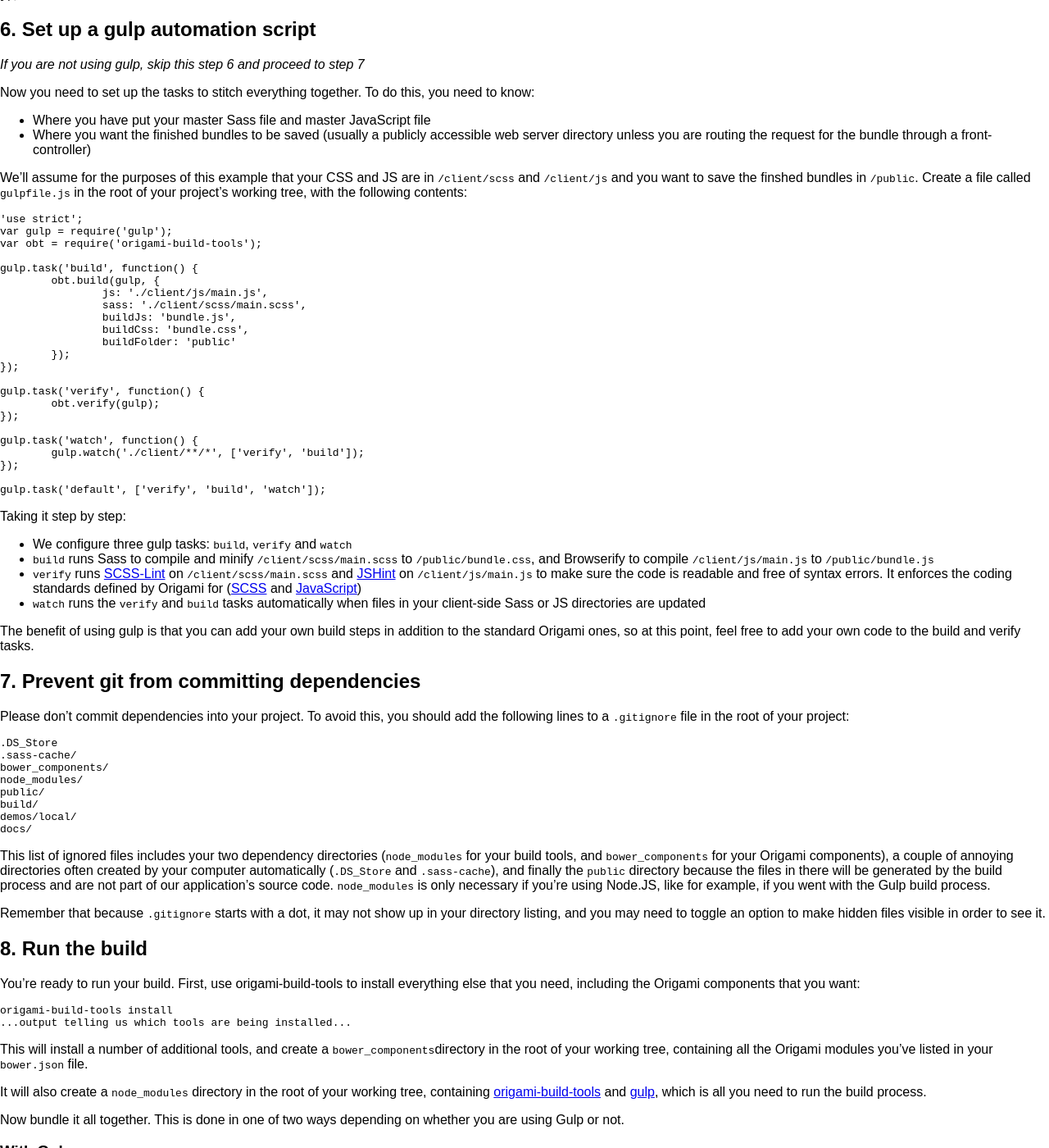
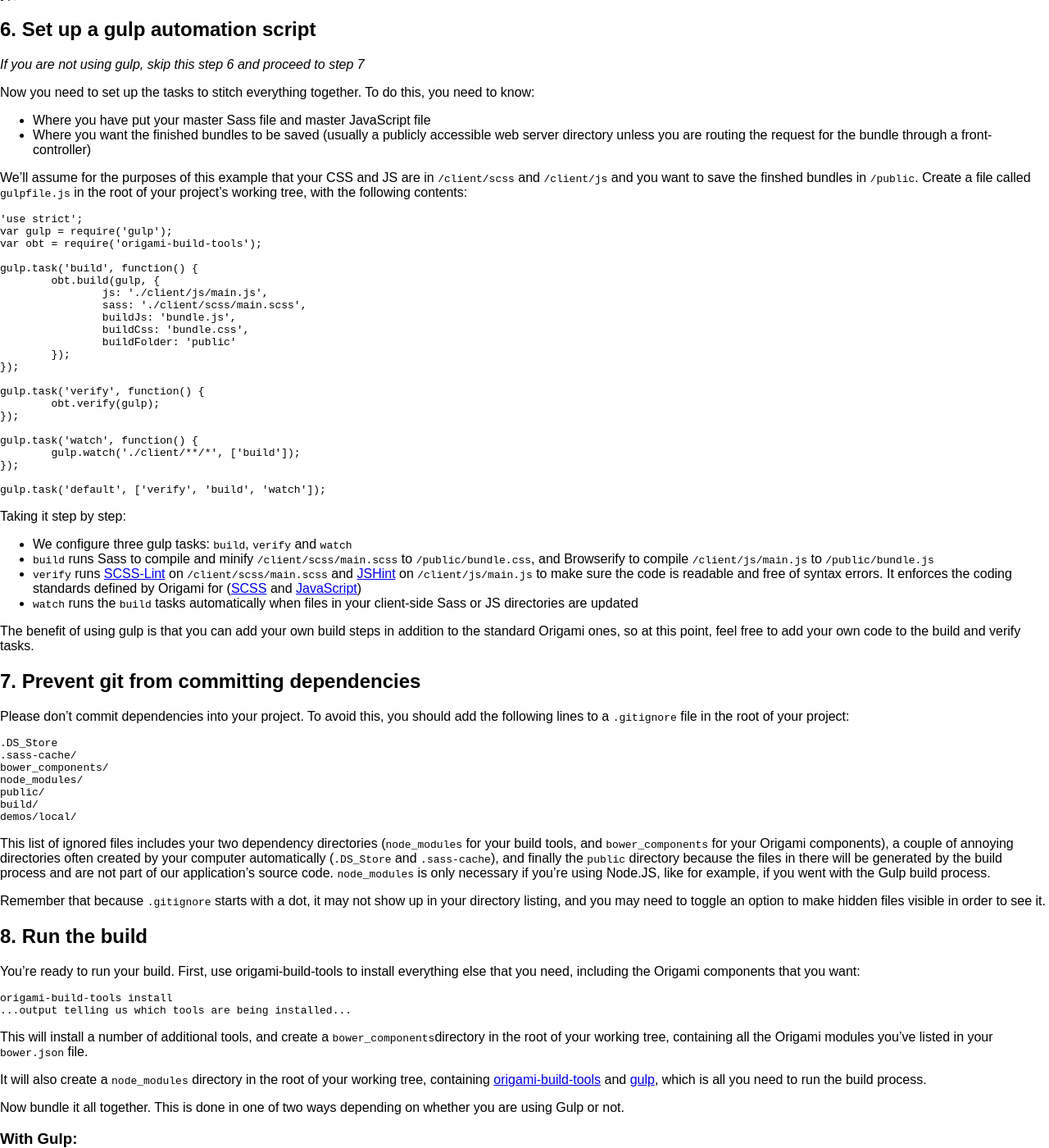
Before and after one commit to Financial-Times/ft-origami, a Jekyll site: the page built from docs/developer-guide/building-modules.md, in a window 1280 px wide and 1400 px high, scrolled down 4493 px. Shown: the whole window at 82% size. Built offline with Jekyll 4.4.1, drawn with Linux system fonts in a browser that asks for light colours; nearby versions of some CDN libraries; comment, search, counter and statistics services are not loaded; a style sheet for code colours, icons or effects is not loaded; some of the changed text lies outside the part shown.

Commit message:
Updates guide to obt3

```diff
--- a/docs/developer-guide/building-modules.md
+++ b/docs/developer-guide/building-modules.md
@@ -21,7 +21,7 @@ This tutorial assumes you are starting from a fresh install of a UNIX-like OS wi
 To use Origami components, you need two language runtimes (it doesn't matter if you are not writing your application in Node or Ruby, you still need to install them) and the <code>git(1)</code> version control system:
 
 * [Node.js](http://nodejs.org/) is the JavaScript runtime, which we need to run all the build tools, which are written in JavaScript.
-* [Ruby](https://www.ruby-lang.org) is required to run the [Sass](http://sass-lang.com/) compiler and [scss-Lint](https://github.com/causes/scss-lint)
+* [Ruby](https://www.ruby-lang.org) is required to run [scss-Lint](https://github.com/causes/scss-lint)
 * [Git](https://www.git-scm.com) is required to install packages from Git repositories using [Bower](http://bower.io/), a package manager.
 
 ### Node.js
@@ -269,7 +269,7 @@ We'll assume for the purposes of this example that your CSS and JS are in `/clie
 	});
 
 	gulp.task('watch', function() {
-		gulp.watch('./client/**/*', ['verify', 'build']);
+		gulp.watch('./client/**/*', ['build']);
 	});
 
 	gulp.task('default', ['verify', 'build', 'watch']);
@@ -279,7 +279,7 @@ Taking it step by step:
 * We configure three gulp tasks: `build`, `verify` and `watch`
 * `build` runs Sass to compile and minify `/client/scss/main.scss` to `/public/bundle.css`, and Browserify to compile `/client/js/main.js` to `/public/bundle.js`
 * `verify` runs [SCSS-Lint](https://github.com/brigade/scss-lint) on `/client/scss/main.scss` and [JSHint](http://jshint.com/) on `/client/js/main.js` to make sure the code is readable and free of syntax errors.  It enforces the coding standards defined by Origami for ([SCSS]({{site.baseurl}}/docs/syntax/scss/#syntax-convention-rules) and [JavaScript]({{site.baseurl}}/docs/syntax/js/#syntax-convention-rules))
-* `watch` runs the `verify` and `build` tasks automatically when files in your client-side Sass or JS directories are updated
+* `watch` runs the `build` tasks automatically when files in your client-side Sass or JS directories are updated
 
 The benefit of using gulp is that you can add your own build steps in addition to the standard Origami ones, so at this point, feel free to add your own code to the build and verify tasks.
 
@@ -294,7 +294,6 @@ Please don't commit dependencies into your project.  To avoid this, you should a
 	public/
 	build/
 	demos/local/
-	docs/
 
 This list of ignored files includes your two dependency directories (`node_modules` for your build tools, and `bower_components` for your Origami components), a couple of annoying directories often created by your computer automatically (`.DS_Store` and `.sass-cache`), and finally the `public` directory because the files in there will be generated by the build process and are not part of our application's source code. `node_modules` is only necessary if you're using Node.JS, like for example, if you went with the Gulp build process.
 
```
Also changed, not shown: other parts of docs/developer-guide/building-modules.md (+4 -4 lines).
